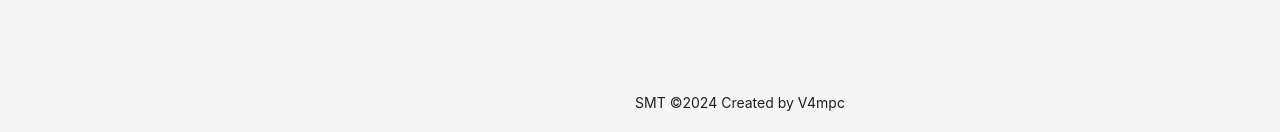
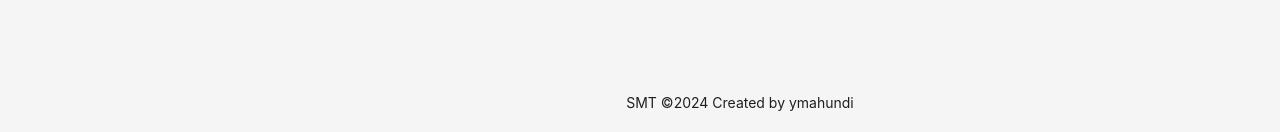
Before and after one commit to v4mpc/smt-ui, a React (Vite) app: page /settings/general in a window 1280 px wide. Shown: the part 800-932 px from the top of the page. Built offline with nearby package versions, Linux system fonts and the light colour scheme; no server answers.

Commit message:
house keeping

```diff
--- a/src/components/AppLayout.jsx
+++ b/src/components/AppLayout.jsx
@@ -183,7 +183,7 @@ const AppLayout = () => {
             textAlign: "center",
           }}
         >
-          SMT ©{new Date().getFullYear()} Created by V4mpc
+          SMT ©{new Date().getFullYear()} Created by ymahundi
         </Footer>
       </Layout>
     </Layout>
--- a/src/components/Profile.jsx
+++ b/src/components/Profile.jsx
@@ -83,11 +83,11 @@ const Profile = () => {
                     label="Username"
                     name="username"
                 >
-                    <Input placeholder="username" autoComplete="off"/>
+                    <Input placeholder="username" autoComplete="nope"/>
                 </Form.Item>
 
                 <Form.Item label="Password" name="password">
-                    <Input.Password placeholder="password" autoComplete="off"/>
+                    <Input.Password placeholder="password" autoComplete="nope"/>
                 </Form.Item>
 
                 <Button type="primary" htmlType="submit">
--- a/src/pages/Unit.jsx
+++ b/src/pages/Unit.jsx
@@ -2,6 +2,7 @@ import GenericTable from "../components/GenericTable.jsx";
 import { API_ROUTES } from "../utils.jsx";
 import {SearchOutlined} from "@ant-design/icons";
 import FilterDropdown from "../components/FilterDropdown.jsx";
+import { Form ,Input} from "antd";
 
 
 const unitColumns = [
```
